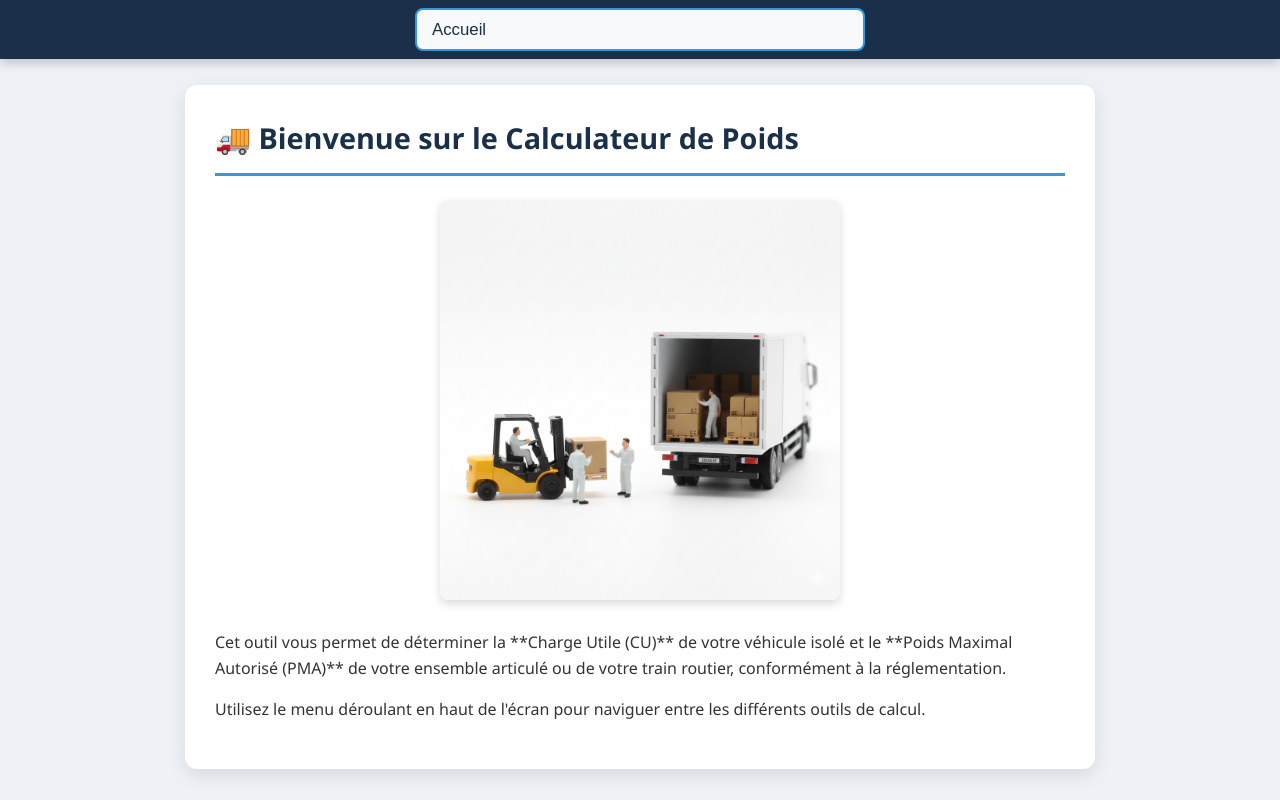
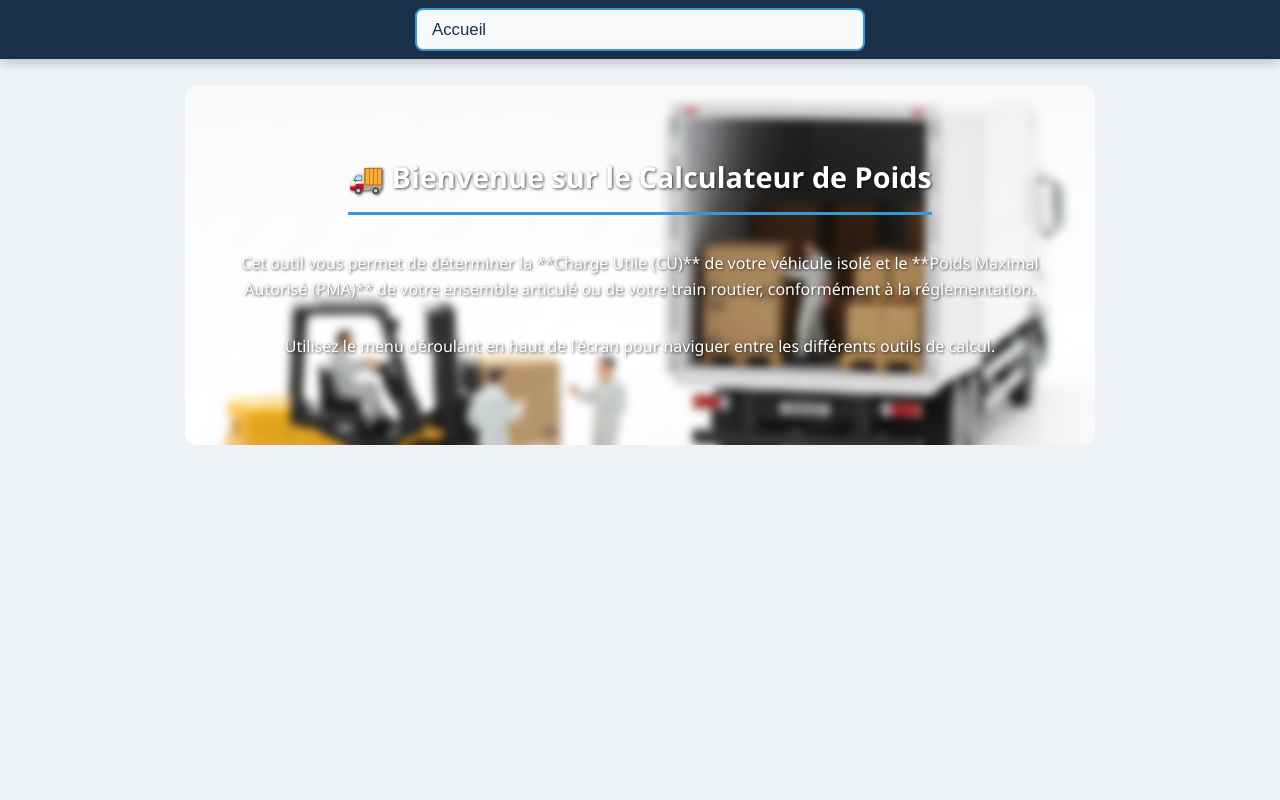
Before and after one commit to josserandnathan33-byte/Calcule-PMA, a plain HTML site: page index.html in a window 1280 px wide. Drawn offline with Linux system fonts and the light colour scheme.

Commit message:
changement des parametrezs

```diff
--- a/index.html
+++ b/index.html
@@ -58,30 +58,49 @@
             border-radius: 12px;
             box-shadow: 0 6px 20px rgba(0, 0, 0, 0.1);
             display: none;
+            position: relative; /* Nécessaire pour positionner l'overlay */
+            overflow: hidden; /* Important pour le flou des bords */
         }
 
         #accueil {
             display: block;
+            color: white; /* Texte en blanc pour contraster avec le fond sombre */
+            text-shadow: 1px 1px 3px rgba(0,0,0,0.7); /* Ombre pour meilleure lisibilité */
+            background-color: transparent; /* Pas de fond blanc pour la section d'accueil */
+            box-shadow: none; /* Pas d'ombre non plus */
+            min-height: 300px; /* Pour que l'image de fond soit bien visible */
+            display: flex; /* Pour centrer le contenu verticalement */
+            flex-direction: column;
+            justify-content: center;
+            align-items: center;
+            text-align: center;
         }
 
-        /* Style pour l'image d'accueil */
-        .image-accueil {
+        /* Image de fond avec flou pour la section d'accueil */
+        #accueil::before {
+            content: "";
+            position: absolute;
+            top: 0;
+            left: 0;
             width: 100%;
-            max-width: 400px; /* Taille maximale pour ne pas déborder */
-            height: auto;
-            display: block;
-            margin: 20px auto 30px auto; /* Centrer l'image */
-            border-radius: 8px;
-            box-shadow: 0 4px 10px rgba(0, 0, 0, 0.15);
+            height: 100%;
+            background: url('logistique.jpg') no-repeat center center / cover;
+            filter: blur(4px); /* Intensité du flou */
+            z-index: -1; /* Placer derrière le contenu */
+            transform: scale(1.05); /* Empêche les bords flous */
+            border-radius: 12px; /* Pour que le flou ne déborde pas */
         }
 
         h2 {
-            color: #1a2f4a;
+            color: white; /* Titre en blanc pour l'accueil */
             border-bottom: 3px solid #3498db;
             padding-bottom: 12px;
             margin-top: 0;
             font-size: 1.8em;
             font-weight: 600;
+        }
+        #accueil h2 { /* Spécifique pour l'accueil */
+            margin-bottom: 20px;
         }
 
         h3 {
@@ -210,8 +229,6 @@
 
     <section id="accueil">
         <h2>🚚 Bienvenue sur le Calculateur de Poids</h2>
-
-        <img src="logistique.jpg" alt="Illustration de déchargement de marchandises avec un chariot élévateur et un camion de livraison, symbolisant la logistique." class="image-accueil">
 
         <p>Cet outil vous permet de déterminer la **Charge Utile (CU)** de votre véhicule isolé et le **Poids Maximal Autorisé (PMA)** de votre ensemble articulé ou de votre train routier, conformément à la réglementation.</p>
         <p>Utilisez le menu déroulant en haut de l'écran pour naviguer entre les différents outils de calcul.</p>
```
